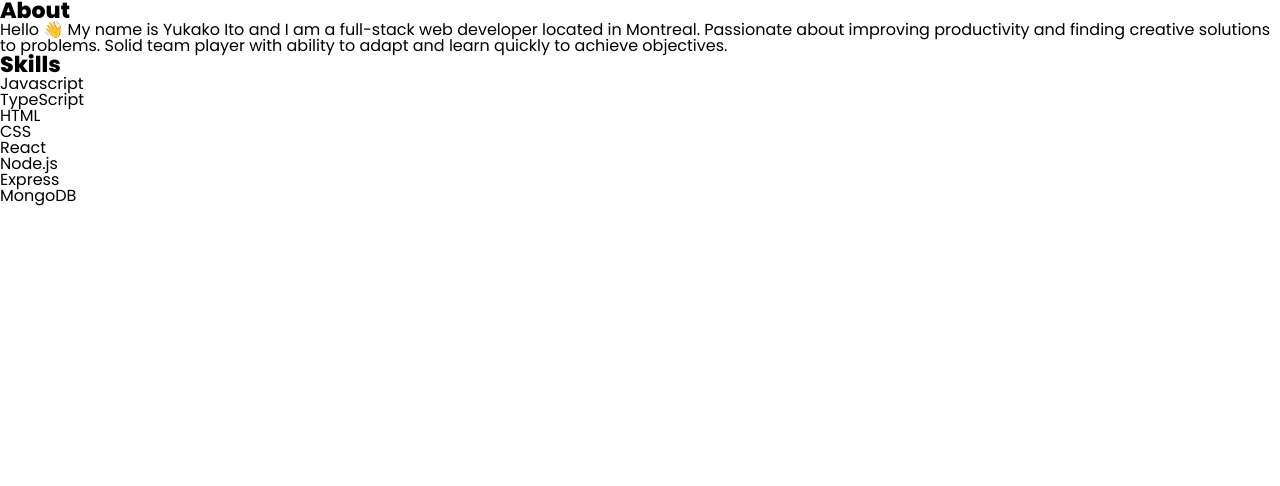
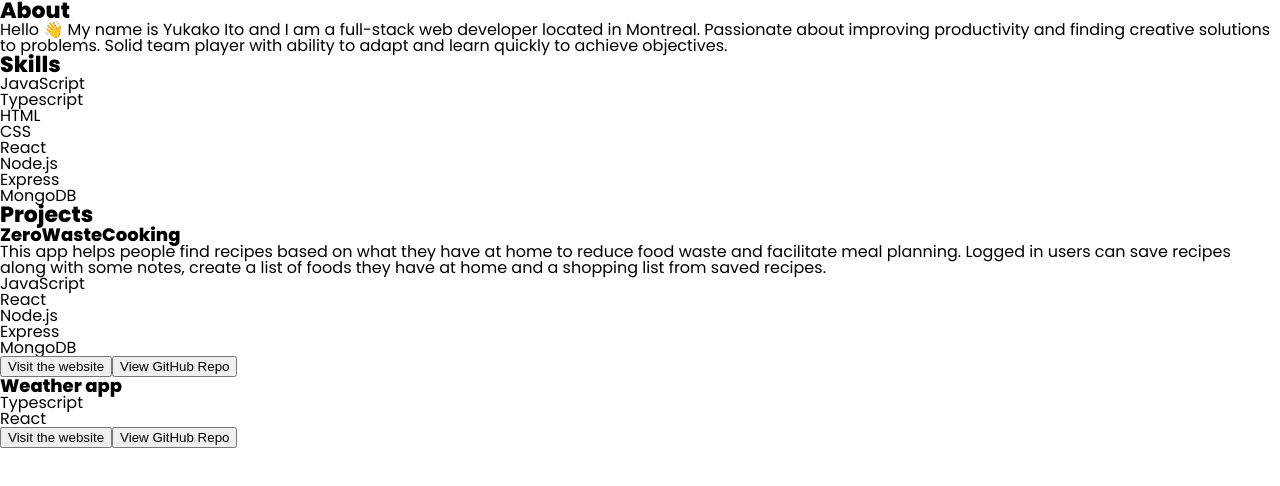
Before and after one commit to yukakoito/portfolio, a React (Create React App) app in the folder client/: page / in a window 1280 px wide. Shown: the top 486 px of the page. Built offline with nearby package versions, Linux system fonts and the light colour scheme; a web font is replaced by a local one.

Commit message:
Added project related components

```diff
--- a/client/src/App.js
+++ b/client/src/App.js
@@ -1,6 +1,7 @@
+import GlobalStyles from "./GlobalStyles";
 import About from "./components/About";
 import Skills from "./components/skills/Skills";
-import GlobalStyles from "./GlobalStyles";
+import Projects from "./components/projects/Projects";
 
 const App = () => {
   return (
@@ -8,6 +9,7 @@ const App = () => {
       <GlobalStyles/>
       <About/>
       <Skills/>
+      <Projects/>
     </div>
   );
 }
--- a/client/src/GlobalStyles.js
+++ b/client/src/GlobalStyles.js
@@ -42,4 +42,8 @@ export default createGlobalStyle`
   h1 {
     font-size: 22px;
   }
+
+  h2 {
+    font-size: 18px;
+  }
 `;
--- /dev/null
+++ b/client/src/components/projects/ProjectDetails.js
@@ -0,0 +1,20 @@
+
+const ProjectDetails = ({project}) => {
+
+  const openInNewTab = (url) => {
+    window.open(url, '_blank', 'noreferrer')
+  }
+  return(
+    <div>
+      <h2>{project.title}</h2>
+      <p>{project.description}</p>
+      <ul>
+        {project.stack.map(item => <li>{item}</li>)}
+      </ul>
+      <button onClick={() => openInNewTab(project.url)}>Visit the website</button>
+      <button onClick={() => openInNewTab(project.githubUrl)}>View GitHub Repo</button>
+    </div>
+  )
+}
+
+export default ProjectDetails;
--- /dev/null
+++ b/client/src/components/projects/Projects.js
@@ -0,0 +1,15 @@
+import { projectData } from "./projectData";
+import ProjectDetails from "./ProjectDetails";
+
+const Projects = () => {
+  return(
+    <div>
+      <h1>Projects</h1>
+      <div>
+        {projectData.map(project => <ProjectDetails project={project}/>)}
+      </div>
+    </div>
+  )
+}
+
+export default Projects;
--- /dev/null
+++ b/client/src/components/projects/projectData.js
@@ -0,0 +1,16 @@
+export const projectData = [
+  { id: 1,
+    title: 'ZeroWasteCooking',
+    description: 'This app helps people find recipes based on what they have at home to reduce food waste and facilitate meal planning. Logged in users can save recipes along with some notes, create a list of foods they have at home and a shopping list from saved recipes.',
+    stack: ['JavaScript', 'React', 'Node.js', 'Express', 'MongoDB'],
+    url:'',
+    githubUrl: 'https://github.com/yukakoito/CB-Final-Project',
+  },
+  { id: 2,
+    title: 'Weather app',
+    description: '',
+    stack: ['Typescript', 'React'],
+    url:'',
+    githubUrl: 'https://github.com/yukakoito/weather_app_with_typescript',
+  },
+];
--- a/client/src/components/skills/Skills.js
+++ b/client/src/components/skills/Skills.js
@@ -1,11 +1,11 @@
-import { skillset } from "./skillset";
+import { skillData } from "./skillData";
 
 const Skills = () => {
   return(
     <div>
       <h1>Skills</h1>
     <ul>
-      {skillset.map(skill => <li>{skill}</li>)}
+      {skillData.map(skill => <li>{skill}</li>)}
     </ul>
     </div>
   )
--- a/client/src/components/skills/skillset.js
+++ b/client/src/components/skills/skillData.js
@@ -1,6 +1,6 @@
-export const skillset = [
-  'Javascript',
-  'TypeScript',
+export const skillData = [
+  'JavaScript',
+  'Typescript',
   'HTML',
   'CSS',
   'React',
```
